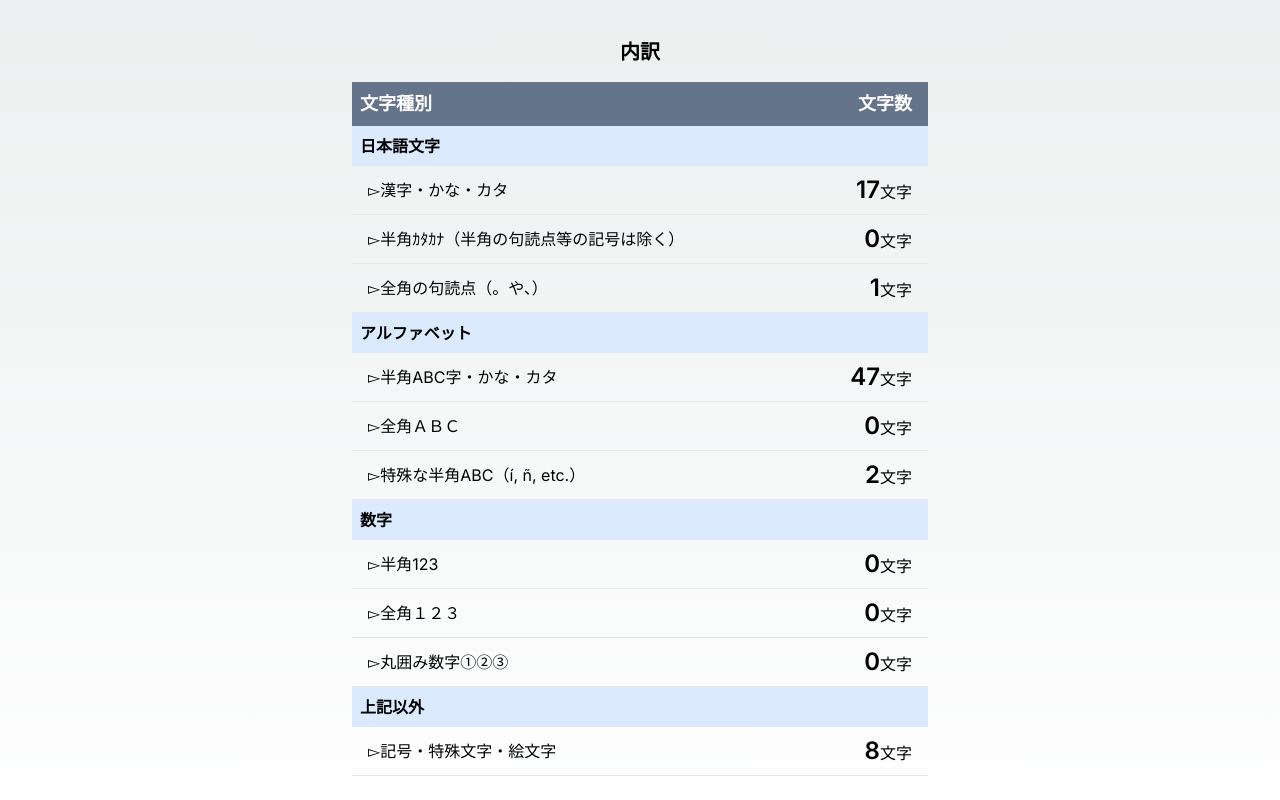
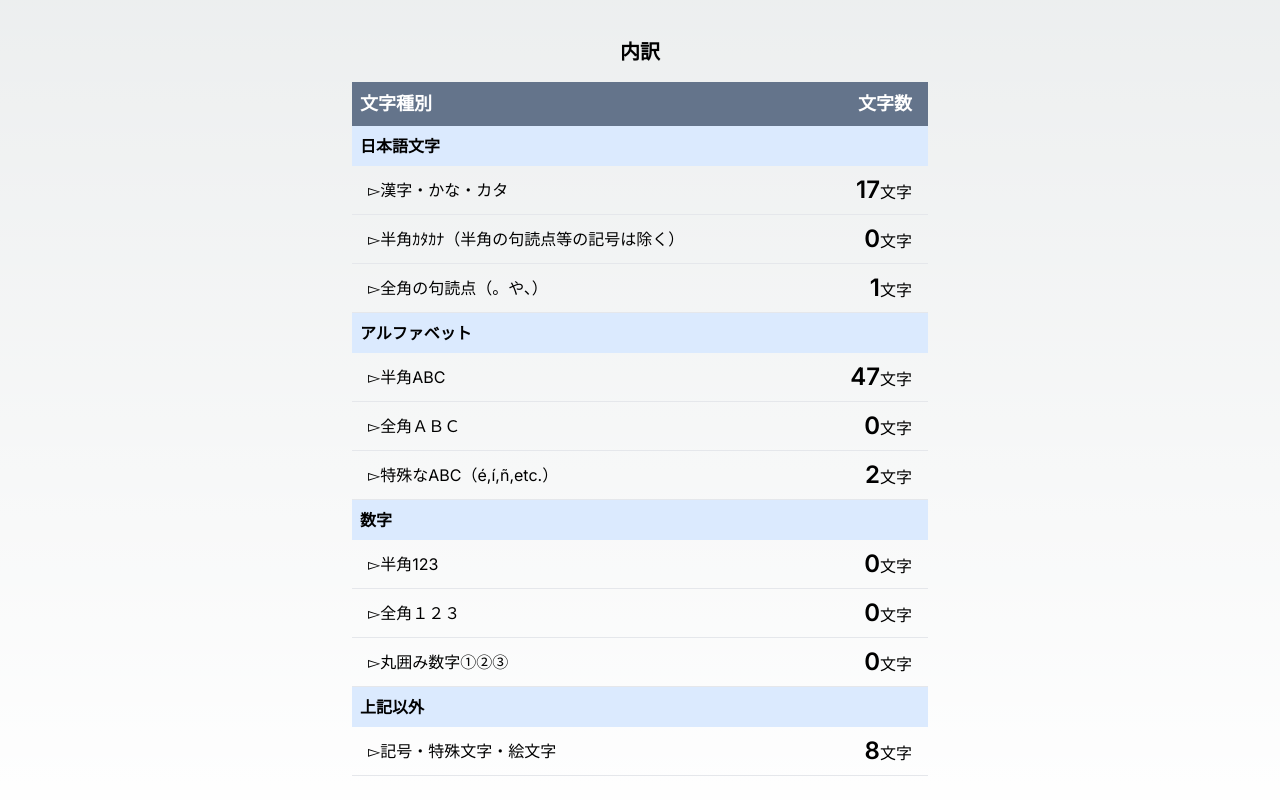
Before and after one commit to Toomootoomoo007/Characters-and-Words-Counting-Site, a Next.js app: page / in a window 1280 px wide. Shown: the part 1038-1838 px from the top of the page. Built offline with nearby package versions, Linux system fonts and the light colour scheme.

Commit message:
微修正

```diff
--- a/app/page.tsx
+++ b/app/page.tsx
@@ -153,7 +153,7 @@ export default function Home() {
     },
     {
       type: "data",
-      label: "▻半角ABC字・かな・カタ",
+      label: "▻半角ABC",
       countFn: countCharsWithFilter(text, isHalfWidthAlphabet),
     },
     {
@@ -163,7 +163,7 @@ export default function Home() {
     },
     {
       type: "data",
-      label: "▻特殊な半角ABC（í, ñ, etc.）",
+      label: "▻特殊なABC（é,í,ñ,etc.）",
       countFn: countCharsWithFilter(text, isSpecialAlphabet),
     },
     {
--- a/libs/regexs.tsx
+++ b/libs/regexs.tsx
@@ -1,6 +1,6 @@
 export const regexes = {
   fullWidthJap:
-    /^(?![\u309B\u309C\u309D\u309E\u30A0\u30FD\u3006\u3007])[\u3040-\u309F\u30A0-\u30FF\u3400-\u4DBF\u4E00-\u9FFF\uD840-\uD87F\u3005][\uDC00-\uDFFF]?/,
+    /^(?![\u309B\u309C\u309D\u309E\u30A0\u30FD\u3006\u3007\u30FB])[\u3040-\u309F\u30A0-\u30FF\u3400-\u4DBF\u4E00-\u9FFF\uD840-\uD87F\u3005][\uDC00-\uDFFF]?/,
   halfWidthKatakana: /^(?![\uFF61-\uFF65\uFF70\uFF9E\uFF9F])[\uFF61-\uFF9F]/,
   halfWidthAlphabet: /[A-Za-z]/,
   fullWidthAlphabet: /[\uFF21-\uFF3A\uFF41-\uFF5A]/,
```
